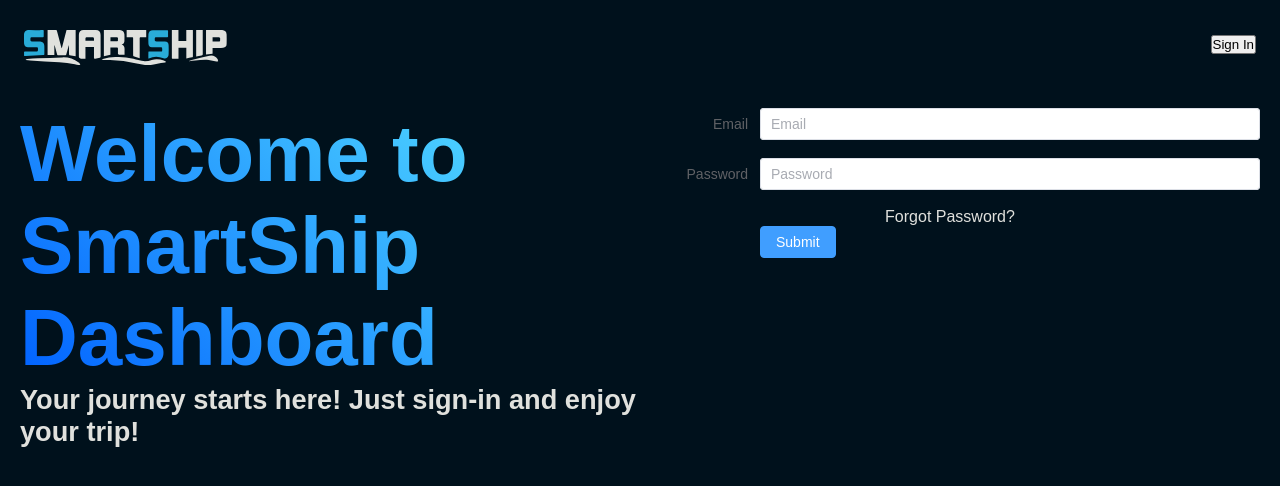
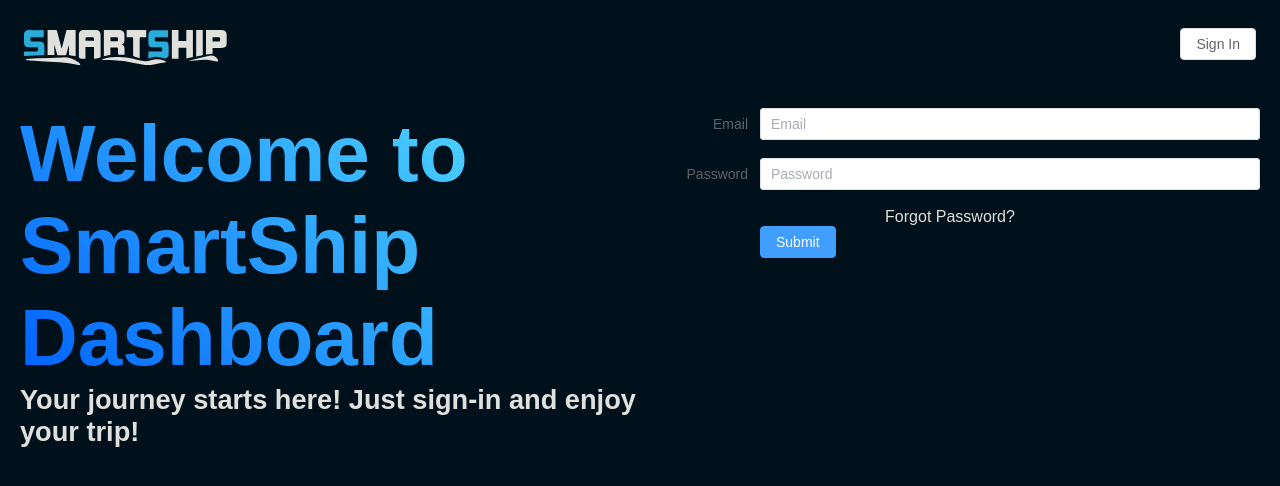
Before and after one commit to Jaden505/SmartShip-Web, a Vue app in the folder frontend/: page / in a window 1280 px wide. Shown: the top 486 px of the page. Built offline with nearby package versions, Linux system fonts and the light colour scheme.

Commit message:
Updated sign-in button

```diff
--- a/frontend/src/components/NavBar.vue
+++ b/frontend/src/components/NavBar.vue
@@ -23,7 +23,7 @@
         </div>
         <div class="content">
           <nav class="navbar-menu menu">
-            <button class="btn">Sign In</button>
+            <el-button class="btn">Sign In</el-button>
           </nav>
           <!--          <div class="language-toggler">-->
           <!--            <button id="language-toggler"></button>-->
```
